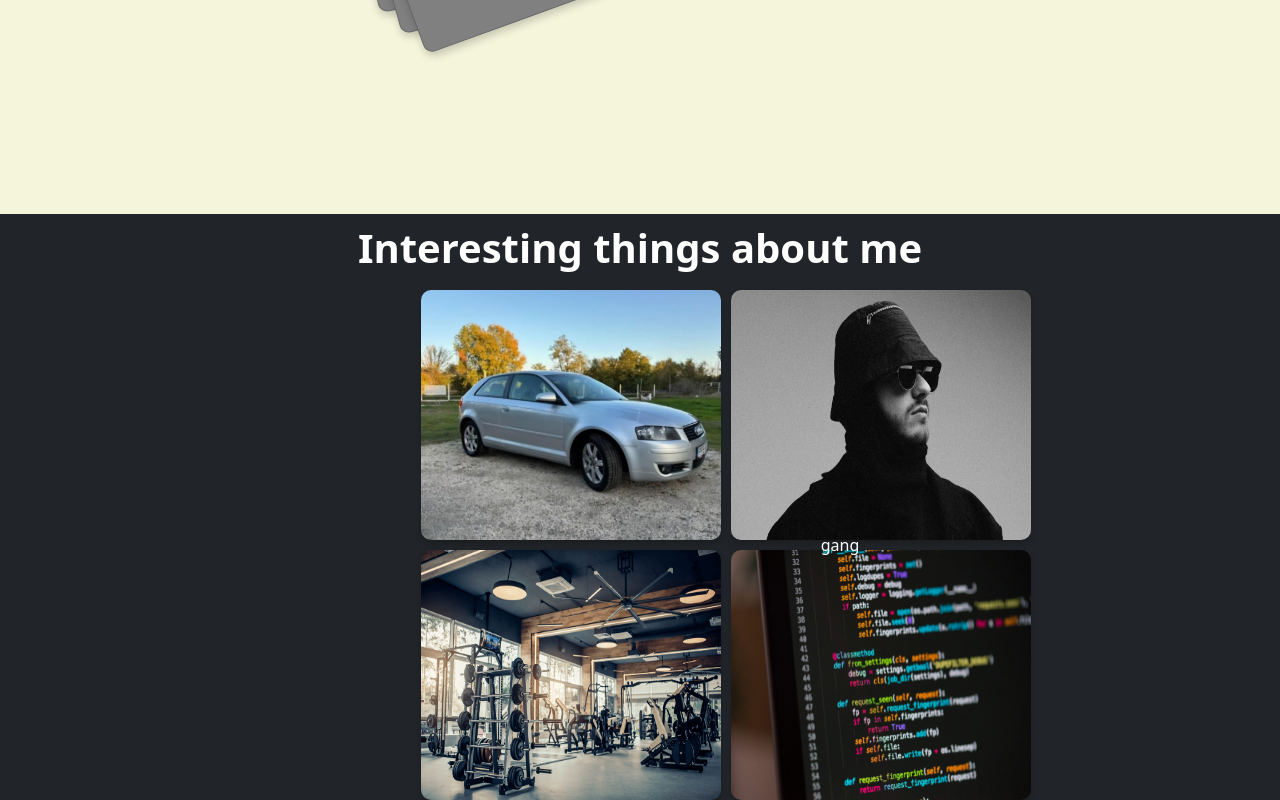
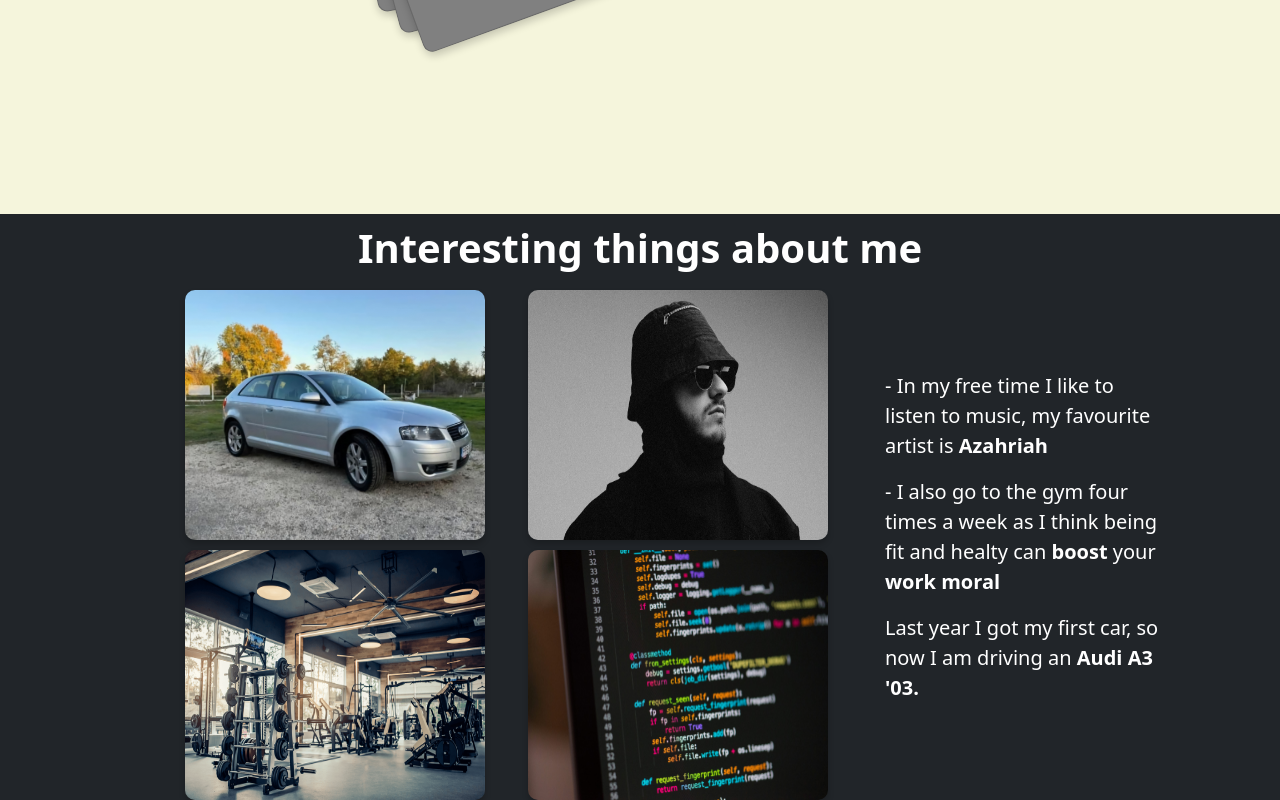
Before and after one commit to KissBenedek/portfolio, a React (Create React App) app: page / in a window 1280 px wide. Shown: the part 686-1486 px from the top of the page. Built offline with nearby package versions, Linux system fonts and the light colour scheme.

Commit message:
Majdnem kész az intrest rész

```diff
--- a/src/pages/MainPage.tsx
+++ b/src/pages/MainPage.tsx
@@ -5,6 +5,7 @@
 import aziImg from '../img/azi.jpg';
 import gymImg from '../img/Gym.png';
 import codingImg from '../img/coding.jpg';
+import { Col, Container, Row } from 'react-bootstrap';
 
 const MainPage = () => {
     return (
@@ -26,19 +27,50 @@
             <div className="intrest-container bg-dark">
                 <h1>Interesting things about me</h1>
 
-                <div className="me-container">
-                    <div className="gallery">
-                        <img src={audiImg} alt="img1" style={{ width: '300px', height: '250px' }} />
-                        <img src={aziImg} alt="img2" style={{ width: '300px', height: '250px' }} />
-                        <img src={gymImg} alt="img3" style={{ width: '300px', height: '250px' }} />
-                        <img
-                            src={codingImg}
-                            alt="img4"
-                            style={{ width: '300px', height: '250px' }}
-                        />
-                    </div>
-                    <div className="d-flex justify-content-end">gang</div>
-                </div>
+                <Container fluid className="me-container">
+                    <Row className="d-flex flex-nowrap align-items-center">
+                        <Col lg={6} className="gallery">
+                            <img
+                                src={audiImg}
+                                alt="img1"
+                                style={{ width: '300px', height: '250px' }}
+                            />
+                            <img
+                                src={aziImg}
+                                alt="img2"
+                                style={{ width: '300px', height: '250px' }}
+                            />
+                            <img
+                                src={gymImg}
+                                alt="img3"
+                                style={{ width: '300px', height: '250px' }}
+                            />
+                            <img
+                                src={codingImg}
+                                alt="img4"
+                                style={{ width: '300px', height: '250px' }}
+                            />
+                        </Col>
+                        <Col
+                            lg={6}
+                            className="d-flex flex-column justify-content-start"
+                            style={{ width: '300px' }}
+                        >
+                            <p style={{ fontSize: '20px' }}>
+                                - In my free time I like to listen to music, my favourite artist is
+                                <strong> Azahriah</strong>
+                            </p>
+                            <p style={{ fontSize: '20px' }}>
+                                - I also go to the gym four times a week as I think being fit and
+                                healty can <strong>boost</strong> your <strong>work moral</strong>
+                            </p>
+                            <p style={{ fontSize: '20px' }}>
+                                Last year I got my first car, so now I am driving an{' '}
+                                <strong>Audi A3 '03.</strong>
+                            </p>
+                        </Col>
+                    </Row>
+                </Container>
             </div>
         </div>
     );
--- a/src/styles/MainPageStyle.css
+++ b/src/styles/MainPageStyle.css
@@ -69,7 +69,7 @@
     grid-template-columns: repeat(2, 1fr);
     gap: 10px;
     width: 100%;
-    max-width: 400px;
+    max-width: 700px;
 }
 
 .gallery img {
```
